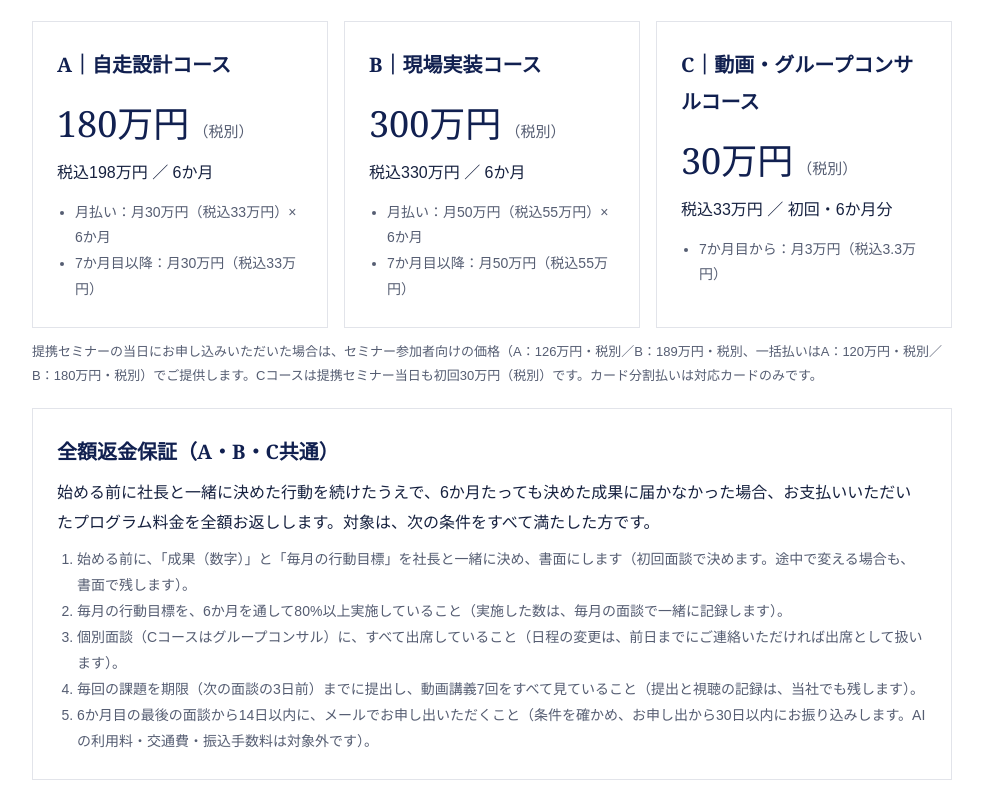
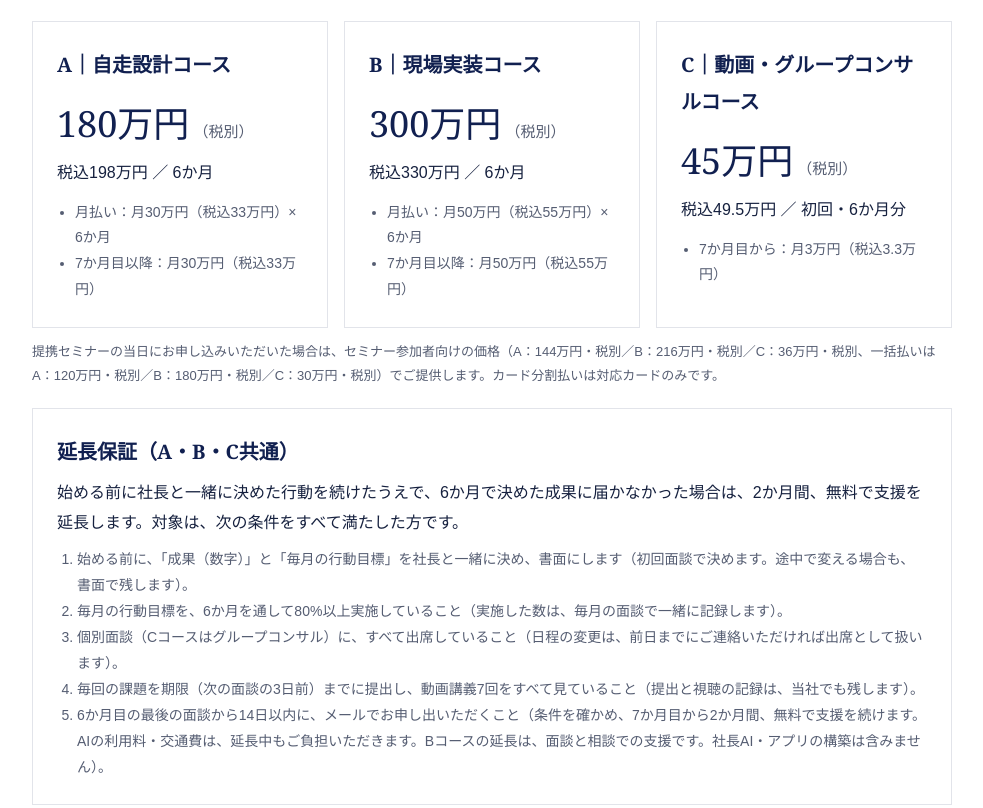
Before and after one commit to takeshikagitani-netizen/kagitani-consulting, a plain HTML site: page jisoka/index.html in a window 1280 px wide. Shown: the part 2100-2908 px from the top of the page, without its empty margins (148-1131 px from the left). Drawn offline with Linux system fonts and the light colour scheme.

Commit message:
自走化プログラム：保証を延長保証に、価格を商品説明資料 版10に合わせる
Co-Authored-By: Claude Opus 5.5 <noreply@anthropic.com>

```diff
--- a/jisoka/index.html
+++ b/jisoka/index.html
@@ -101,7 +101,7 @@
     <div class="tablewrap">
     <table class="courses">
       <tr><th></th><th>A｜自走設計コース</th><th>B｜現場実装コース</th><th>C｜動画・グループコンサルコース</th></tr>
-      <tr><th>契約</th><td>最低6か月（7か月目以降は月30万円・税別で継続可）</td><td>最低6か月（7か月目以降は月50万円・税別で継続可）</td><td>初回30万円（税別）で6か月分。7か月目から月3万円（税別）</td></tr>
+      <tr><th>契約</th><td>最低6か月（7か月目以降は月30万円・税別で継続可）</td><td>最低6か月（7か月目以降は月50万円・税別で継続可）</td><td>初回45万円（税別）で6か月分。7か月目から月3万円（税別）</td></tr>
       <tr><th>個別面談</th><td>オンライン 月1回・最大2時間</td><td>Aに加えて、御社のオンライン会議への参加 月1回（2時間以内）</td><td>グループコンサル 月1回（個別面談はありません）</td></tr>
       <tr><th>動画講義</th><td>全7回（1回2時間）</td><td>全7回（社内の幹部も視聴可）</td><td>全7回（1回2時間・アーカイブ視聴）＋毎回の課題</td></tr>
       <tr><th>特典</th><td>特典16個</td><td>特典16個＋幹部・スタッフ面談の代行（2回）＋実装事例の共有会</td><td>特典11個（社長AI・業務改善アプリ・自走度ダッシュボード・社長同士の共有会・社員向けAI活用講座を除く）</td></tr>
@@ -137,23 +137,23 @@
       </div>
       <div class="card">
         <h3>C｜動画・グループコンサルコース</h3>
-        <p class="amount">30万円<small>（税別）</small></p>
-        <div>税込33万円 ／ 初回・6か月分</div>
+        <p class="amount">45万円<small>（税別）</small></p>
+        <div>税込49.5万円 ／ 初回・6か月分</div>
         <ul>
           <li>7か月目から：月3万円（税込3.3万円）</li>
         </ul>
       </div>
     </div>
-    <p class="note">提携セミナーの当日にお申し込みいただいた場合は、セミナー参加者向けの価格（A：126万円・税別／B：189万円・税別、一括払いはA：120万円・税別／B：180万円・税別）でご提供します。Cコースは提携セミナー当日も初回30万円（税別）です。カード分割払いは対応カードのみです。</p>
+    <p class="note">提携セミナーの当日にお申し込みいただいた場合は、セミナー参加者向けの価格（A：144万円・税別／B：216万円・税別／C：36万円・税別、一括払いはA：120万円・税別／B：180万円・税別／C：30万円・税別）でご提供します。カード分割払いは対応カードのみです。</p>
     <div class="card" id="guarantee" style="margin-top:20px">
-      <h3>全額返金保証（A・B・C共通）</h3>
-      <p style="margin:8px 0 0">始める前に社長と一緒に決めた行動を続けたうえで、6か月たっても決めた成果に届かなかった場合、お支払いいただいたプログラム料金を全額お返しします。対象は、次の条件をすべて満たした方です。</p>
+      <h3>延長保証（A・B・C共通）</h3>
+      <p style="margin:8px 0 0">始める前に社長と一緒に決めた行動を続けたうえで、6か月で決めた成果に届かなかった場合は、2か月間、無料で支援を延長します。対象は、次の条件をすべて満たした方です。</p>
       <ol style="font-size:14px;color:var(--muted);margin:10px 0 0;padding-left:20px">
         <li>始める前に、「成果（数字）」と「毎月の行動目標」を社長と一緒に決め、書面にします（初回面談で決めます。途中で変える場合も、書面で残します）。</li>
         <li>毎月の行動目標を、6か月を通して80%以上実施していること（実施した数は、毎月の面談で一緒に記録します）。</li>
         <li>個別面談（Cコースはグループコンサル）に、すべて出席していること（日程の変更は、前日までにご連絡いただければ出席として扱います）。</li>
         <li>毎回の課題を期限（次の面談の3日前）までに提出し、動画講義7回をすべて見ていること（提出と視聴の記録は、当社でも残します）。</li>
-        <li>6か月目の最後の面談から14日以内に、メールでお申し出いただくこと（条件を確かめ、お申し出から30日以内にお振り込みします。AIの利用料・交通費・振込手数料は対象外です）。</li>
+        <li>6か月目の最後の面談から14日以内に、メールでお申し出いただくこと（条件を確かめ、7か月目から2か月間、無料で支援を続けます。AIの利用料・交通費は、延長中もご負担いただきます。Bコースの延長は、面談と相談での支援です。社長AI・アプリの構築は含みません）。</li>
       </ol>
     </div>
   </div>
@@ -212,7 +212,7 @@
     <h2>キャンセル・返金について</h2>
     <ul>
       <li>初回面談の前にキャンセルされた場合は、お支払い済みの金額を全額返金します（銀行振込での返金手数料はご負担ください）。</li>
-      <li>初回面談の後は、最低契約期間（6か月）の途中での解約・返金はお受けしていません。月払いの場合も、6か月分のお支払いが必要です。ただし、上記<a href="#guarantee">「全額返金保証」</a>の条件をすべて満たした場合は、6か月の終了後に全額を返金します。</li>
+      <li>初回面談の後は、最低契約期間（6か月）の途中での解約・返金はお受けしていません。月払いの場合も、6か月分のお支払いが必要です。上記<a href="#guarantee">「延長保証」</a>の条件をすべて満たした場合は、7か月目から2か月間、無料で支援を延長します。</li>
       <li>7か月目以降の継続分（Cコースは月3万円の分）は、前月末日までにお申し出いただければ、翌月から停止できます。</li>
       <li>当社の都合で役務を提供できなくなった場合は、提供できなかった期間の分を返金します。</li>
     </ul>
```
